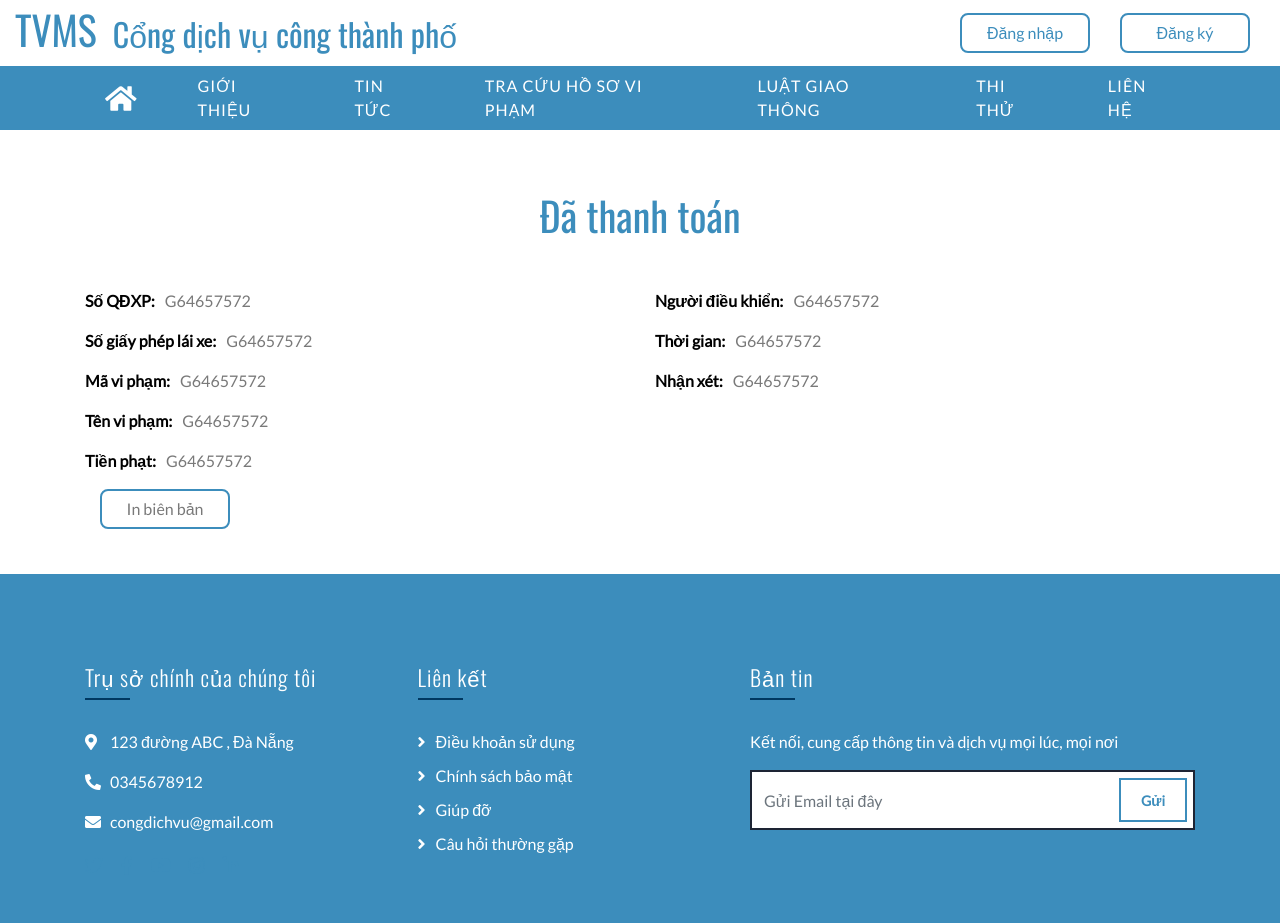
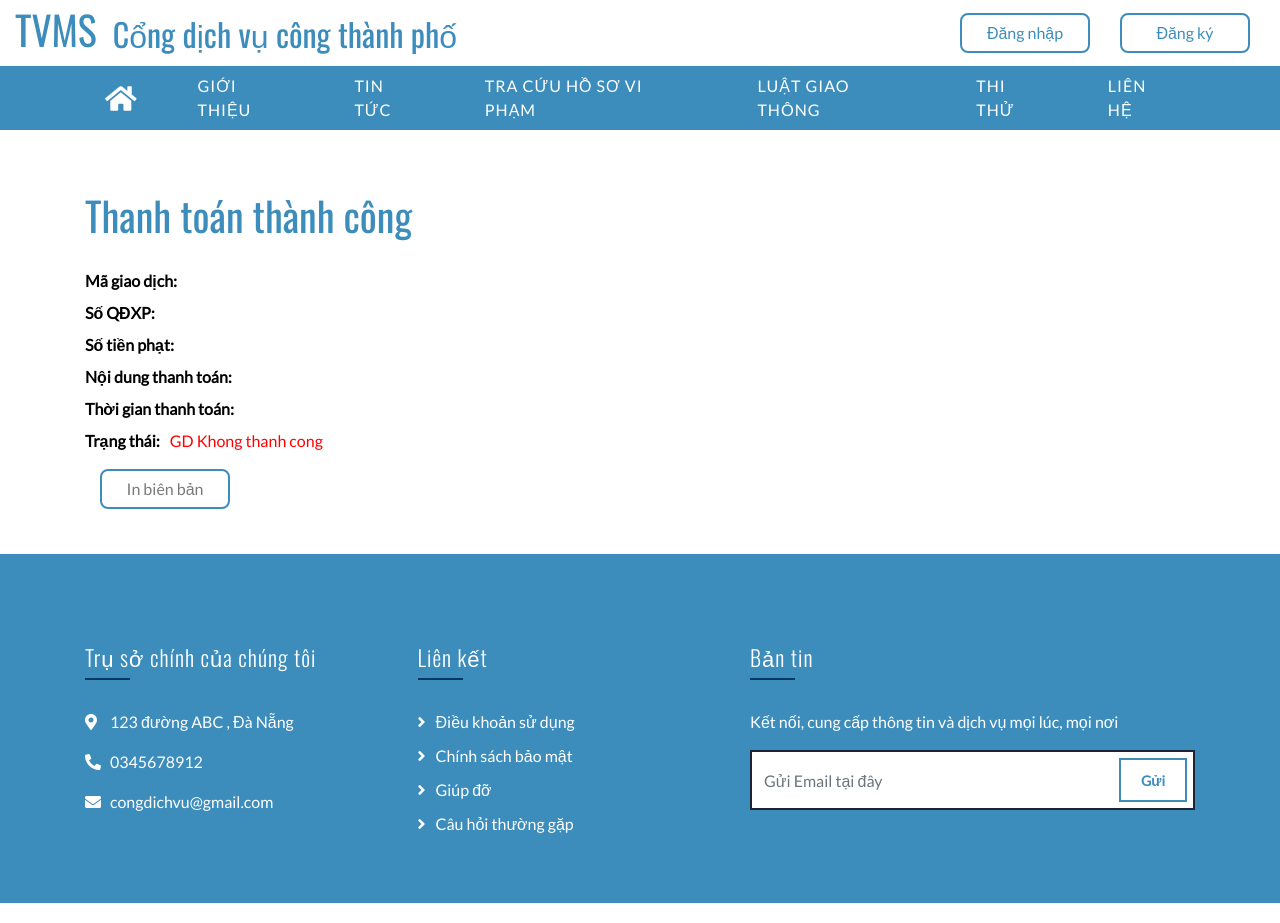
Before and after one commit to yuDvIsMe/cap-2, a PHP site: page /charity/index.php?page=thanks in a window 1280 px wide. Run offline with PHP 8.4, Linux system fonts and the light colour scheme; data comes from the database, SQL or seed files in the repository; data that the repository does not hold is empty.

Commit message:
update thanks

```diff
--- a/thanks.php
+++ b/thanks.php
@@ -4,29 +4,28 @@ require_once('./classes/DBConnection.php');
 require_once('inc/header.php');
 require_once('inc/subnav.php');
 
-if(isset($_GET['vnp_Amount'])){
-    $vnp_Amount= $_GET['vnp_Amount'];
-    $vnp_BankCode= $_GET['vnp_BankCode'];
-    $vnp_BankTranNo= $_GET['vnp_BankTranNo'];
-    $vnp_CardType= $_GET['vnp_CardType'];
-    $vnp_OrderInfo= $_GET['vnp_OrderInfo'];
-    $vnp_PayDate= $_GET['vnp_PayDate'];
-    $vnp_TmnCode= $_GET['vnp_TmnCode'];
-    $vnp_TransactionNo= $_GET['vnp_TransactionNo'];
-    $vnp_ResponseCode= $_GET['vnp_ResponseCode'];
+if (isset($_GET['vnp_Amount'])) {
+    $vnp_Amount = $_GET['vnp_Amount'];
+    $vnp_BankCode = $_GET['vnp_BankCode'];
+    $vnp_BankTranNo = $_GET['vnp_BankTranNo'];
+    $vnp_CardType = $_GET['vnp_CardType'];
+    $vnp_OrderInfo = $_GET['vnp_OrderInfo'];
+    $vnp_PayDate = $_GET['vnp_PayDate'];
+    $vnp_TmnCode = $_GET['vnp_TmnCode'];
+    $vnp_TransactionNo = $_GET['vnp_TransactionNo'];
+    $vnp_ResponseCode = $_GET['vnp_ResponseCode'];
     $ticket_no = $_SESSION['ticket_no'];
 
 
     $insert_vnpay = "INSERT INTO vnpay_payment(vnp_Amount, ticket_no, vnp_BankCode, vnp_BankTranNo, vnp_CardType, vnp_OrderInfo, vnp_PayDate, vnp_TmnCode, vnp_TransactionNo,vnp_ResponseCode)
-                     VALUE('".$vnp_Amount."','".$ticket_no."','".$vnp_BankCode."','".$vnp_BankTranNo."','".$vnp_CardType."','".$vnp_OrderInfo."','".$vnp_PayDate."','".$vnp_TmnCode."',
-                     '".$vnp_TransactionNo."','".$vnp_ResponseCode."')";
+                     VALUE('" . $vnp_Amount . "','" . $ticket_no . "','" . $vnp_BankCode . "','" . $vnp_BankTranNo . "','" . $vnp_CardType . "','" . $vnp_OrderInfo . "','" . $vnp_PayDate . "','" . $vnp_TmnCode . "',
+                     '" . $vnp_TransactionNo . "','" . $vnp_ResponseCode . "')";
     $query = $conn->query($insert_vnpay);
-    if($query){
+    if ($query) {
         echo '<h3>Giao dich VNPAY thanh cong</h3>';
-    }else{
+    } else {
         echo '<h3>Giao dich VNPAY that bai</h3>';
     }
-
 }
 if ($_GET['vnp_ResponseCode'] == '00') {
     $update_qry = $conn->query("UPDATE `violation_list` SET `status` = 1 WHERE `ticket_no` = '{$ticket_no}'");
@@ -41,52 +40,44 @@ if ($_GET['vnp_ResponseCode'] == '00') {
 
 <div class="contact mt-125">
     <div class="container">
-        <h1 class="title-payment" style="display: flex; justify-content: center;">Đã thanh toán</h1>
+        <h1 class="title-payment">Thanh toán thành công</h1>
 
-        <div class="row" style="margin-top: 50px">
+        <div class="row" style="margin-top: 30px">
             <div class="col-6">
                 <div style="display: flex;">
-                    <label class="lb-payment">Số QĐXP:</label>
-                    <p>G64657572</p>
+                    <label class="lb-payment">Mã giao dịch:</label>
+                    <p><?php echo $vnp_BankTranNo ?></p>
                 </div>
                 <div style="display: flex;">
-                    <label class="lb-payment">Số giấy phép lái xe:</label>
-                    <p>G64657572</p>
+                    <label class="lb-payment">Số QĐXP:</label>
+                    <p><?php echo $ticket_no ?></p>
+                </div>
+                <div style="display: flex;">
+                    <label class="lb-payment">Số tiền phạt:</label>
+                    <p><?php echo $vnp_Amount ?></p>
+                </div>
+                <div style="display: flex;">
+                    <label class="lb-payment">Nội dung thanh toán:</label>
+                    <p><?php echo $vnp_OrderInfo ?></p>
+                </div>
+
+                <div style="display: flex;">
+                    <label class="lb-payment">Thời gian thanh toán:</label>
+                    <p><?php echo $vnp_PayDate ?></p>
+                </div>
+                <div style="display: flex;">
+                    <label class="lb-payment">Trạng thái:</label>
+                    <p><?php
+                        if ($_GET['vnp_ResponseCode'] == '00') {
+                            echo "<span style='color:blue'>GD Thanh cong</span>";
+                        } else {
+                            echo "<span style='color:red'>GD Khong thanh cong</span>";
+                        }
+                        ?></p>
                 </div>
             </div>
 
-            <div class="col-6">
-                <div style="display: flex;">
-                    <label class="lb-payment">Người điều khiển:</label>
-                    <p>G64657572</p>
-                </div>
-                <div style="display: flex;">
-                    <label class="lb-payment">Thời gian:</label>
-                    <p>G64657572</p>
-                </div>
-            </div>
-
-            <div class="col-6">
-                <div style="display: flex;">
-                    <label class="lb-payment">Mã vi phạm:</label>
-                    <p>G64657572</p>
-                </div>
-                <div style="display: flex;">
-                    <label class="lb-payment">Tên vi phạm:</label>
-                    <p>G64657572</p>
-                </div>
-                <div style="display: flex;">
-                    <label class="lb-payment">Tiền phạt:</label>
-                    <p>G64657572</p>
-                </div>
-            </div>
-
-            <div class="col-6" style="display: flex;">
-                <label class="lb-payment">Nhận xét:</label>
-                <p>G64657572</p>
-            </div>
-
         </div>
-        <a class="btn-login" style="display: flex; justify-content: center;">In biên bản</a>
+        <a class="btn-login">In biên bản</a>
     </div>
 </div>
```
